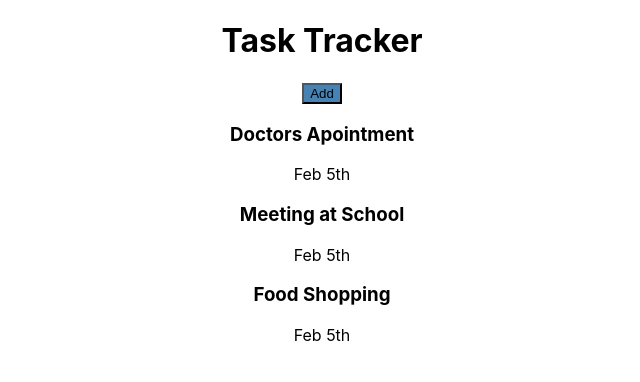
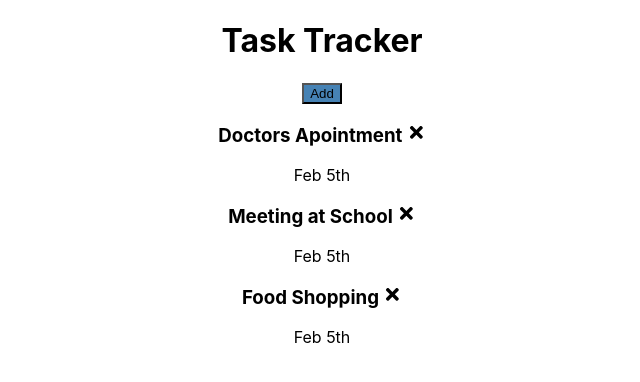
Before and after one commit to IstvnRozsa/react-task-tracker, a React (Create React App) app: page / in a window 1280 px wide. Shown: the top 382 px of the page, without its empty margins (318-958 px from the left). Built offline with nearby package versions, Linux system fonts and the light colour scheme.

Commit message:
Add Delete Function

```diff
--- a/package.json
+++ b/package.json
@@ -8,6 +8,7 @@
     "@testing-library/user-event": "^12.8.3",
     "react": "^17.0.2",
     "react-dom": "^17.0.2",
+    "react-icons": "^4.3.1",
     "react-scripts": "4.0.3",
     "web-vitals": "^1.1.2"
   },
--- a/src/App.js
+++ b/src/App.js
@@ -7,7 +7,7 @@ import { useState } from "react"
 
 
 function App() {
-  const [tasks, setTask] = useState([
+  const [tasks, setTasks] = useState([
     {
         id:1,
         text: 'Doctors Apointment',
@@ -27,10 +27,16 @@ function App() {
         reminder: false,
     }
 ])
+
+const deleteTask = (id) => {
+  setTasks(tasks.filter((task) => task.id !== id))
+}
+
+
   return (
     <div className="App">
       <Header/>
-      <Tasks tasks = {tasks}/>
+      <Tasks tasks = {tasks} onDelete={deleteTask}/>
 
     </div>
   );
--- a/src/components/Task.js
+++ b/src/components/Task.js
@@ -1,8 +1,9 @@
+import { FaTimes } from 'react-icons/fa'
 
-const Task = ({task}) => {
+const Task = ({task, onDelete}) => {
     return (
         <div className='task'>
-            <h3>{task.text}</h3>
+            <h3>{task.text} <FaTimes onClick={()=>onDelete(task.id)}/></h3>
             <p>{task.day}</p>
         </div>
     )
--- a/src/components/Tasks.js
+++ b/src/components/Tasks.js
@@ -1,12 +1,12 @@
 import Task from "./Task"
 
 
-const Tasks = ({tasks}) => {
+const Tasks = ({tasks, onDelete}) => {
 
     return (
         <>
             {tasks.map((task) => (
-                <Task key={task.id} task = {task} />
+                <Task key={task.id} task = {task} onDelete = {onDelete} />
             ))}
         </>
     )
```
Also changed, not shown: 1 other file (tests, documents, lock files or other folders).
